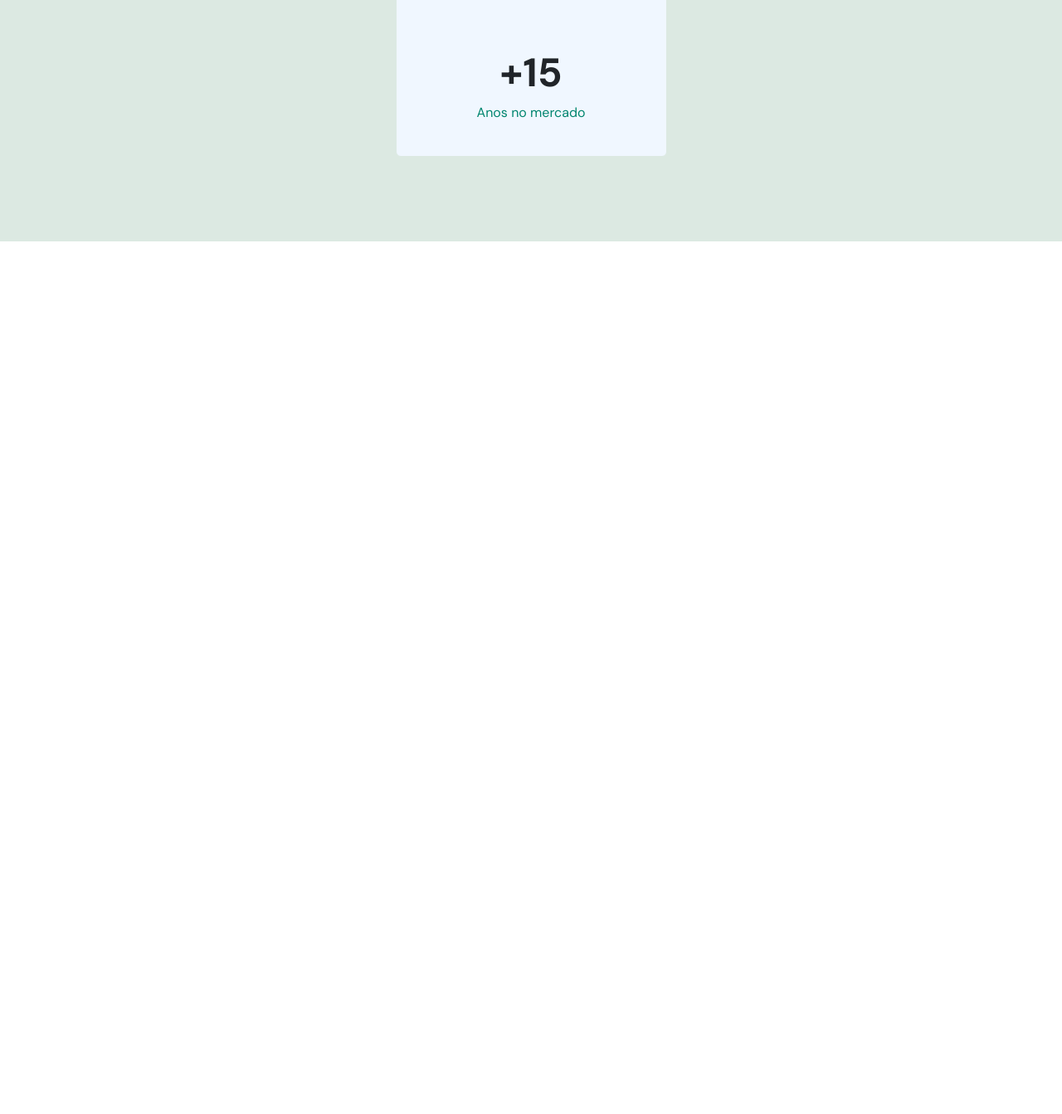
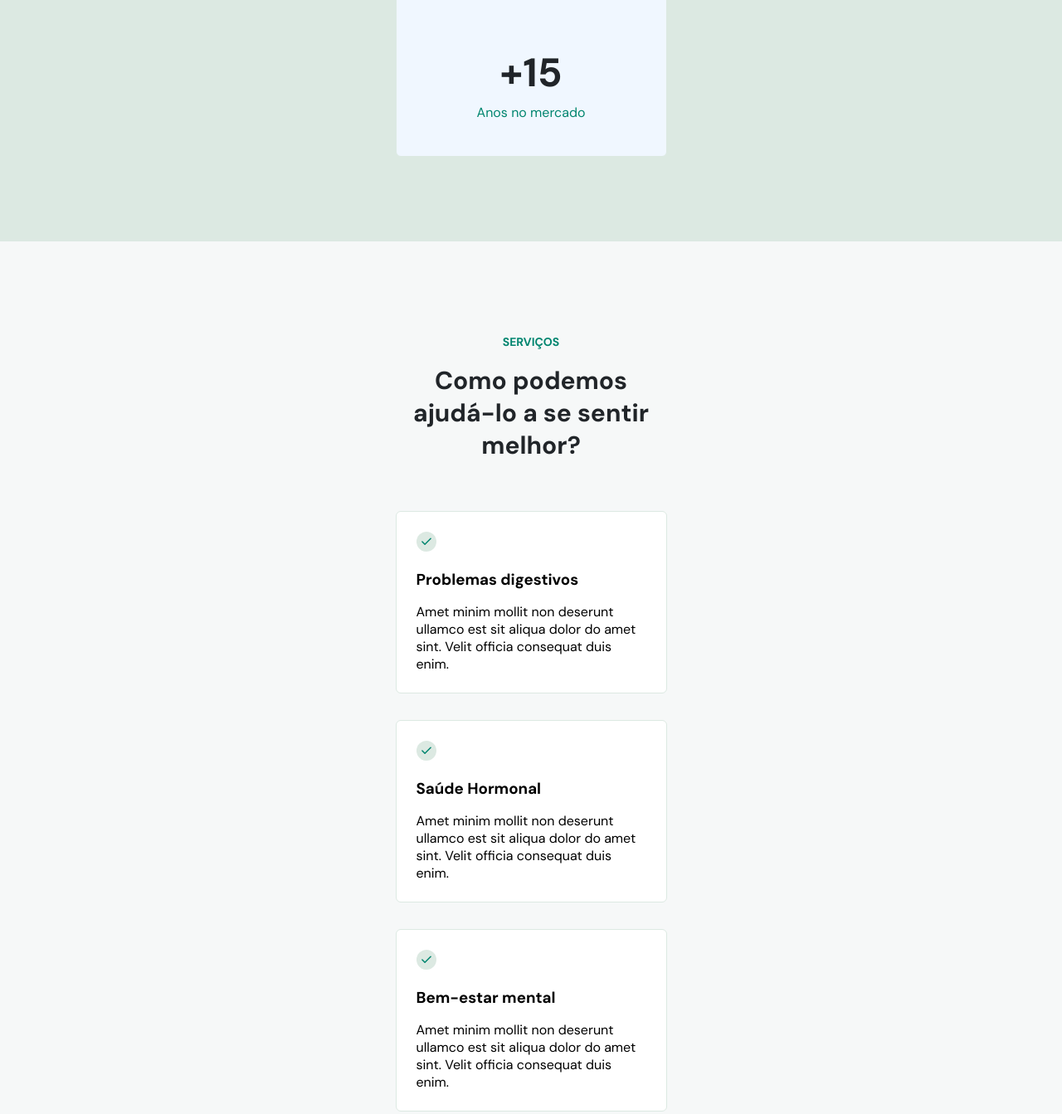
Before and after one commit to brunojbastos/DoctorCare, a plain HTML site: page index.html in a window 1280 px wide. Shown: the part 861-2204 px from the top of the page at 83% size. Before the commit the page ends 1152 px from the top, so only its background shows below. Drawn offline with Linux system fonts and the light colour scheme.

Commit message:
New version 01

```diff
--- a/index.html
+++ b/index.html
@@ -53,7 +53,7 @@
       <div class="menu">
         <ul>
           <li><a href="#">Início</a></li>
-          <li><a href="#">Serviços</a></li>
+          <li><a onclick="closeMenu()" href="#services">Serviços</a></li>
           <li><a href="#">Sobre</a></li>
         </ul>
 
@@ -149,6 +149,55 @@
 
   </header>
 
+  <section id="services">
+    <div class="wrapper">
+      <header>
+        <h4>Serviços</h4>
+        <h2>Como podemos ajudá-lo a se sentir melhor?</h2>
+      </header>
+
+      <div class="cards">
+
+        <div class="card">
+          <svg width="24" height="24" viewBox="0 0 24 24" fill="none" xmlns="http://www.w3.org/2000/svg">
+            <circle cx="12" cy="12" r="12" fill="#DCE9E2" />
+            <path d="M17.091 8.18182L10.091 15.1818L6.90918 12" stroke="#00856F" stroke-width="1.5"
+              stroke-linecap="round" stroke-linejoin="round" />
+          </svg>
+
+          <h3>Problemas digestivos</h3>
+          <p>Amet minim mollit non deserunt ullamco est sit aliqua dolor do amet sint. Velit officia consequat duis
+            enim.</p>
+        </div>
+
+        <div class="card">
+          <svg width="24" height="24" viewBox="0 0 24 24" fill="none" xmlns="http://www.w3.org/2000/svg">
+            <circle cx="12" cy="12" r="12" fill="#DCE9E2" />
+            <path d="M17.091 8.18182L10.091 15.1818L6.90918 12" stroke="#00856F" stroke-width="1.5"
+              stroke-linecap="round" stroke-linejoin="round" />
+          </svg>
+
+          <h3>Saúde Hormonal</h3>
+          <p>Amet minim mollit non deserunt ullamco est sit aliqua dolor do amet sint. Velit officia consequat duis
+            enim.</p>
+        </div>
+
+        <div class="card">
+          <svg width="24" height="24" viewBox="0 0 24 24" fill="none" xmlns="http://www.w3.org/2000/svg">
+            <circle cx="12" cy="12" r="12" fill="#DCE9E2" />
+            <path d="M17.091 8.18182L10.091 15.1818L6.90918 12" stroke="#00856F" stroke-width="1.5"
+              stroke-linecap="round" stroke-linejoin="round" />
+          </svg>
+
+          <h3>Bem-estar mental</h3>
+          <p>Amet minim mollit non deserunt ullamco est sit aliqua dolor do amet sint. Velit officia consequat duis
+            enim.</p>
+        </div>
+
+      </div>
+    </div>
+  </section>
+
   <script src="main.js"></script>
 
 </body>
--- a/style.css
+++ b/style.css
@@ -11,10 +11,15 @@
   --paragraph: #495057;
   --brand-green-light: #dce9e2;
   --brand-beige: #f0f7ff;
+  --bg-light: hsl(180, 14%, 97%);
 
   font-size: 62.5%; /*font-sizer = 10px*/
 
   --nav-height: 7.2rem;
+}
+
+html {
+  scroll-behavior: smooth;
 }
 
 html,
@@ -29,6 +34,8 @@ body {
   text-align: center;
 
   overflow: overlay;
+
+  background-color: var(--bg-light);
 }
 
 .wrapper {
@@ -39,6 +46,10 @@ body {
 
 ul {
   list-style: none;
+}
+
+section {
+  padding-block: 10rem;
 }
 
 /*====HEADER==================================*/
@@ -274,3 +285,46 @@ body.menu-expanded .logo path {
 body.menu-expanded button path {
   stroke: #ffffff;
 }
+
+/*====SERVICES==================================*/
+
+#services header h4 {
+  font-size: 1.4rem;
+  line-height: 150%;
+  letter-spacing: 0,08rem;
+
+  color: var(--primary-color);
+
+  text-transform: uppercase;
+
+  margin-bottom: 1.6rem;
+}
+
+#services header h2 {
+  font-size: 3rem;
+  line-height: 3.9rem;
+
+  color: var(--headline);
+
+  margin-bottom: 6rem;
+}
+
+#services .cards {
+  display: flex;
+  flex-direction: column;
+  gap: 3.2rem;
+}
+
+#services .card {
+  padding: 2.4rem;
+  text-align: left;
+
+  background: #ffffff;
+
+  border: 1px solid var(--brand-green-light);
+  border-radius: 0.6rem;
+}
+
+#services .card h3 {
+  margin-block: 1.6rem;
+}
```
